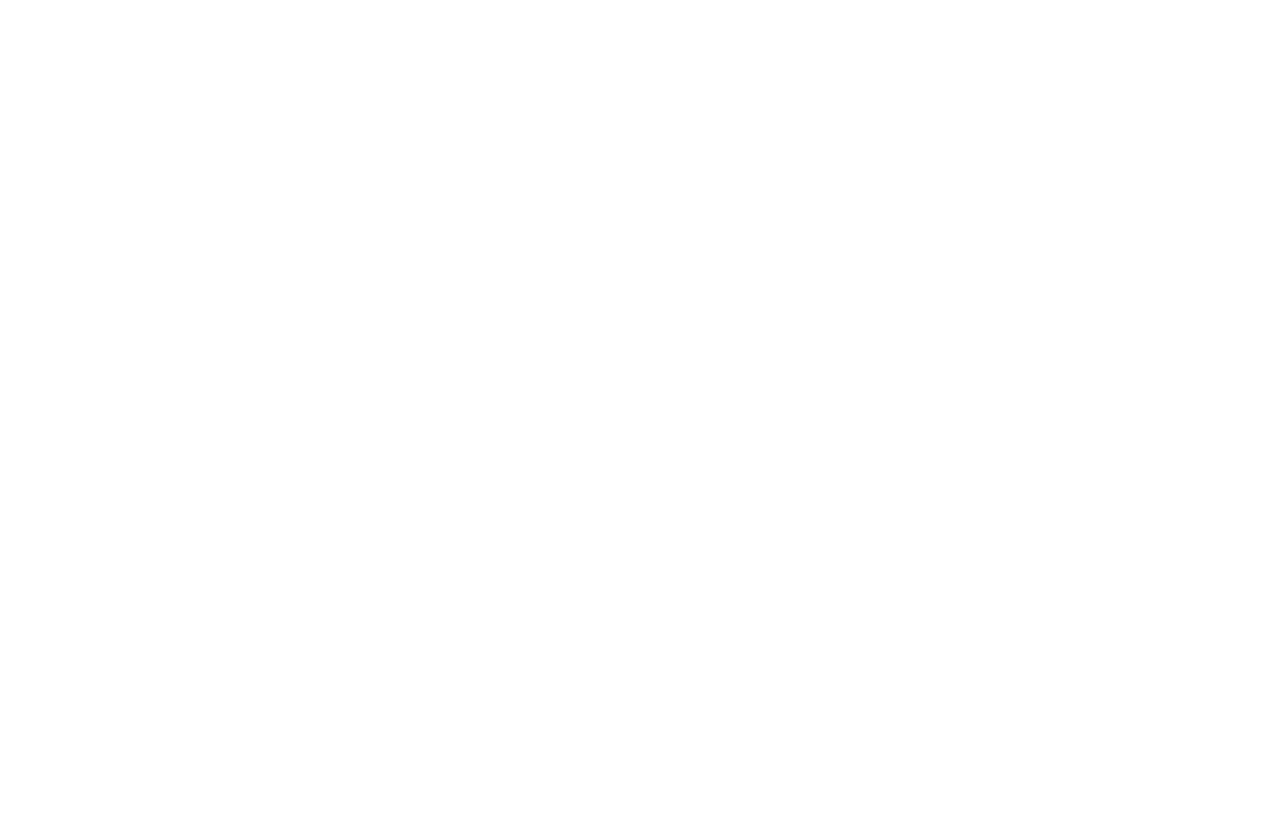
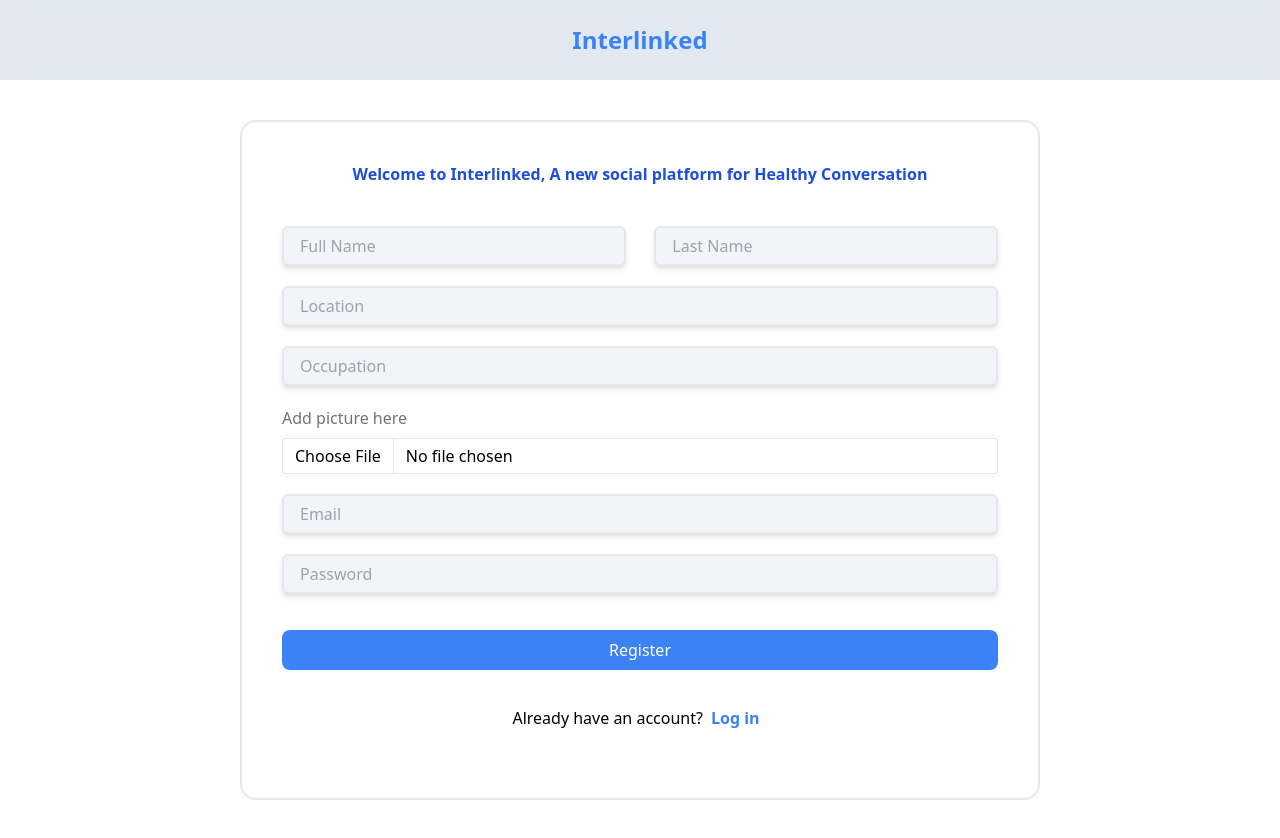
Before and after one commit to darsheelchudal/SamajikSanjal, a React (Vite) app in the folder client/: page /signup in a window 1280 px wide. Before the commit this address had no page. Before the commit the page ends 800 px from the top, so only its background shows below. Built offline with nearby package versions, Linux system fonts and the light colour scheme.

Commit message:
login and signup Ui completed

```diff
--- a/client/src/App.jsx
+++ b/client/src/App.jsx
@@ -3,6 +3,7 @@
 import HomePage from "./pages/homePage";
 import LoginPage from "./pages/loginPage";
 import ProfilePage from "./pages/profilePage";
+import SignupPage from "./pages/signupPage/index";
 
 function App() {
   const [count, setCount] = useState(0);
@@ -12,6 +13,8 @@
       <BrowserRouter>
         <Routes>
           <Route path="/" element={<LoginPage />}></Route>
+          <Route path="/signup" element={<SignupPage />}></Route>
+
           <Route path="/home" element={<HomePage />}></Route>
           <Route path="/profile/:userId" element={<ProfilePage />}></Route>
         </Routes>
--- a/client/src/pages/loginPage/index.jsx
+++ b/client/src/pages/loginPage/index.jsx
@@ -1,4 +1,5 @@
 import React from "react";
+import { Link } from "react-router-dom";
 
 function LoginPage() {
   return (
@@ -44,9 +45,11 @@
             <div className="">
               <h1>
                 Don't have an account?
-                <span className="mx-2 text-blue-500 font-semibold">
-                  Sign up
-                </span>
+                <Link to="/signup">
+                  <span className="mx-2 text-blue-500 font-semibold">
+                    Sign up
+                  </span>
+                </Link>
               </h1>
             </div>
           </div>
--- /dev/null
+++ b/client/src/pages/signupPage/index.jsx
@@ -0,0 +1,115 @@
+import React from "react";
+import { Link } from "react-router-dom";
+
+function SignupPage() {
+  return (
+    <>
+      <div className="nav h-20 flex items-center justify-center border-2 bg-slate-200">
+        <div className="logo">
+          <h1 className="font-bold text-2xl text-blue-500">Interlinked</h1>
+        </div>
+      </div>
+      <div className="form flex justify-center my-10">
+        <div className="card h-[680px] w-full max-w-[800px] border-2 p-10 rounded-2xl">
+          <div className="header mb-10 font-bold text-blue-700 text-center">
+            Welcome to Interlinked, A new social platform for Healthy
+            Conversation
+          </div>
+          <div className="form w-full">
+            <div className="flex flex-col md:flex-row md:justify-between">
+              <div className="mb-5 md:w-[48%]">
+                <input
+                  type="text"
+                  name=""
+                  id=""
+                  className="border-2 bg-slate-100 h-[40px] pl-4 rounded-md shadow-md w-full"
+                  placeholder="Full Name"
+                />
+              </div>
+              <div className="mb-5 md:w-[48%]">
+                <input
+                  type="text"
+                  name=""
+                  id=""
+                  className="border-2 bg-slate-100 h-[40px] pl-4 rounded-md shadow-md w-full"
+                  placeholder="Last Name"
+                />
+              </div>
+            </div>
+            <div className="mb-5">
+              <input
+                type="text"
+                name=""
+                id=""
+                className="border-2 bg-slate-100 w-full h-[40px] pl-4 rounded-md shadow-md"
+                placeholder="Location"
+              />
+            </div>
+            <div className="mb-5">
+              <input
+                type="text"
+                name=""
+                id=""
+                className="border-2 bg-slate-100 w-full h-[40px] pl-4 rounded-md shadow-md"
+                placeholder="Occupation"
+              />
+            </div>
+            <div className="mb-5">
+              <label
+                htmlFor="formFile"
+                className="mb-2 inline-block text-neutral-500 dark:text-neutral-400"
+              >
+                Add picture here
+              </label>
+              <input
+                className="bg-slate-100 relative m-0 block w-full min-w-0 flex-auto cursor-pointer rounded border border-solid border-secondary-500 bg-transparent bg-clip-padding px-3 py-[0.32rem] text-base font-normal text-surface transition duration-300 ease-in-out file:-mx-3 file:-my-[0.32rem] file:me-3 file:cursor-pointer file:overflow-hidden file:rounded-none file:border-0 file:border-e file:border-solid file:border-inherit file:bg-transparent file:px-3  file:py-[0.32rem] file:text-surface focus:border-primary focus:text-gray-700 focus:shadow-inset focus:outline-none dark:border-white/70 dark:text-white file:dark:text-white"
+                type="file"
+                id="formFile"
+                accept="image/*"
+              />
+            </div>
+            <div className="mb-5">
+              <input
+                type="text"
+                name=""
+                id=""
+                className="border-2 bg-slate-100 w-full h-[40px] pl-4 rounded-md shadow-md"
+                placeholder="Email"
+              />
+            </div>
+
+            <div className="mb-5">
+              <input
+                type="text"
+                name=""
+                id=""
+                className="border-2 bg-slate-100 w-full h-[40px] pl-4 rounded-md shadow-md"
+                placeholder="Password"
+              />
+            </div>
+            <div className="mb-5">
+              <button
+                type="submit"
+                className="bg-blue-500 hover:bg-blue-600 text-white w-full rounded-lg h-10 my-4"
+              >
+                Register
+              </button>
+            </div>
+            <div className="">
+              <h1 className="text-center">
+                Already have an account?
+                <Link to="/">
+                  <span className="mx-2 text-blue-500 font-semibold">
+                    Log in
+                  </span>
+                </Link>
+              </h1>
+            </div>
+          </div>
+        </div>
+      </div>
+    </>
+  );
+}
+
+export default SignupPage;
```
